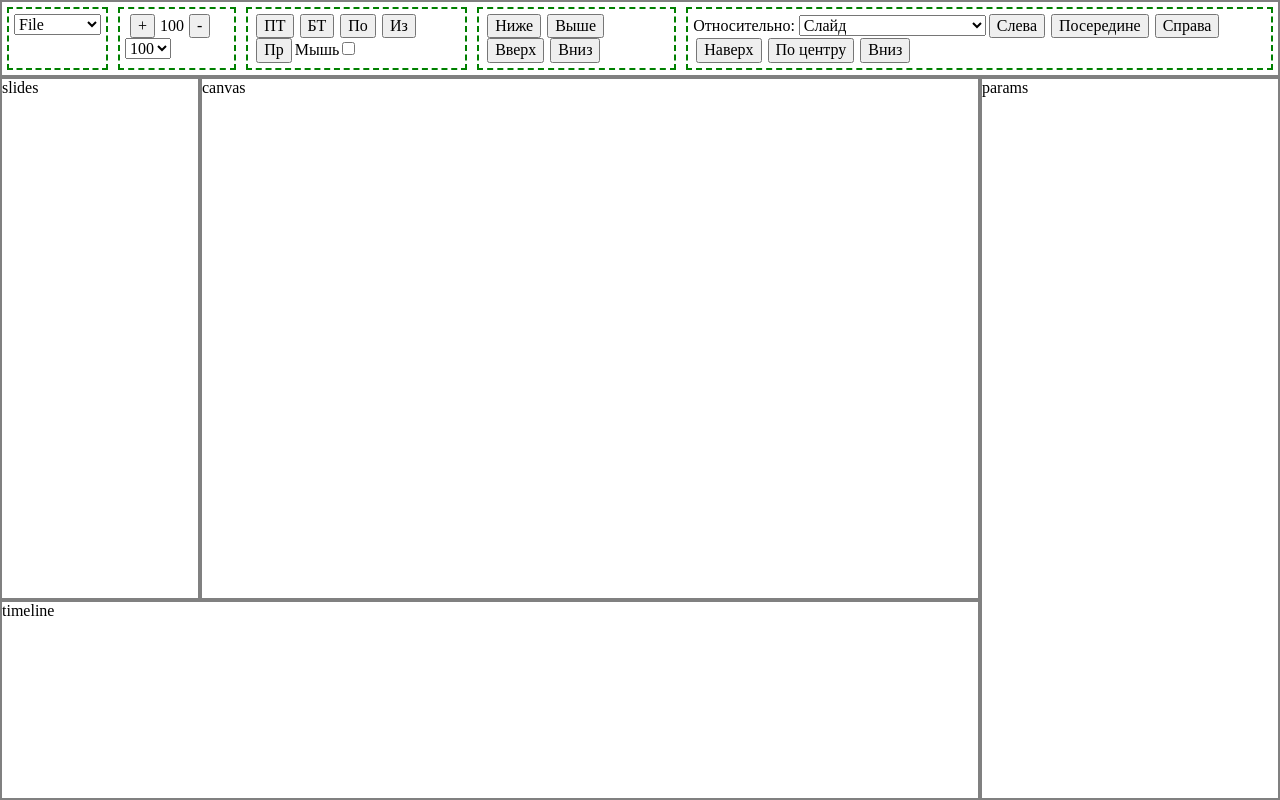
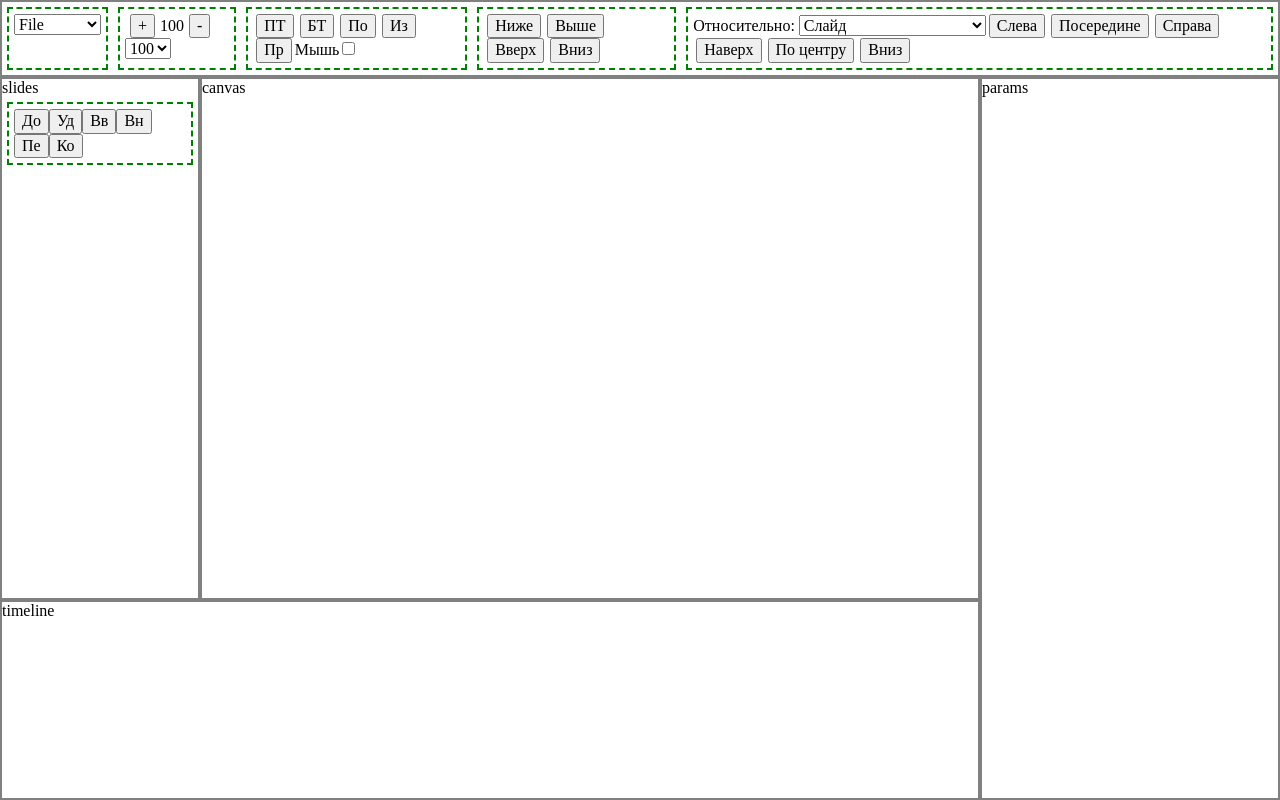
Before and after one commit to kvazimode/capticlone-desktop, a React app: page / in a window 1280 px wide. Built offline with nearby package versions, Linux system fonts and the light colour scheme.

Commit message:
slide controls

```diff
--- /dev/null
+++ b/src/app/panels/slide-list/controls.jsx
@@ -0,0 +1,14 @@
+import React from 'react'
+
+export default () => {
+    return (
+        <div className="block slides-block">
+            <button className="button-slides button-slides--add">До</button>
+            <button className="button-slides button-slides--delete">Уд</button>
+            <button className="button-slides button-slides--up">Вв</button>
+            <button className="button-slides button-slides--down">Вн</button>
+            <button className="button-slides button-slides--rename">Пе</button>
+            <button className="button-slides button-slides--copy">Ко</button>
+        </div>
+    )
+}
--- a/src/app/panels/slide-list/slide-list.jsx
+++ b/src/app/panels/slide-list/slide-list.jsx
@@ -1,9 +1,11 @@
 import React from 'react'
+import Controls from './controls.jsx'
 
 export default () => {
   return <React.Fragment>
     <div className="panel panel-slidelist">
       slides
+      <Controls />
     </div>
   </React.Fragment>
 }
```
